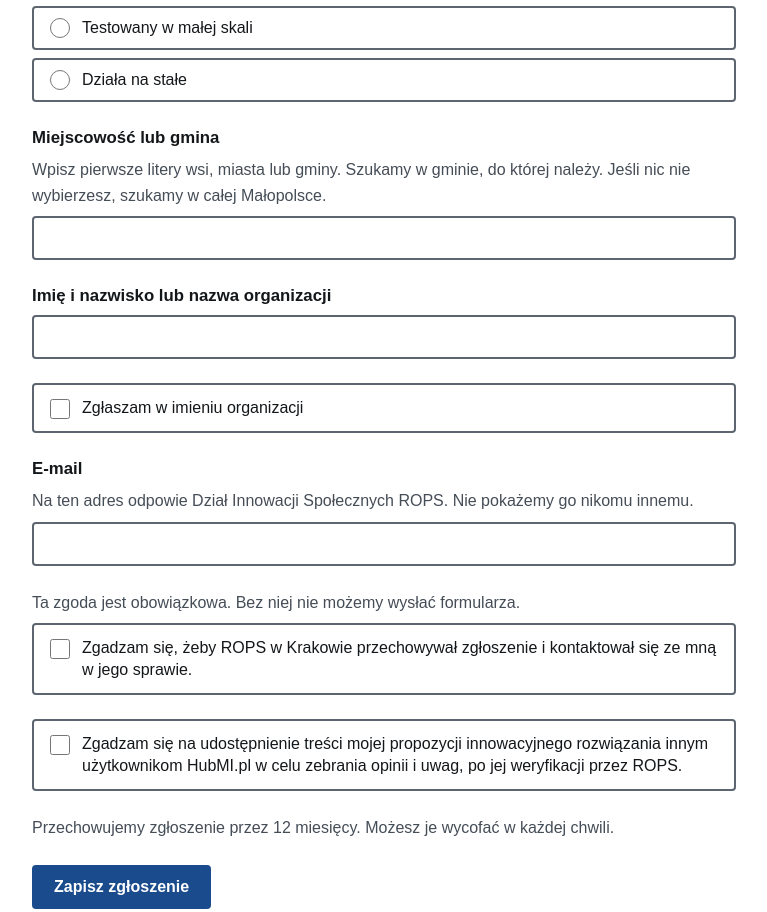
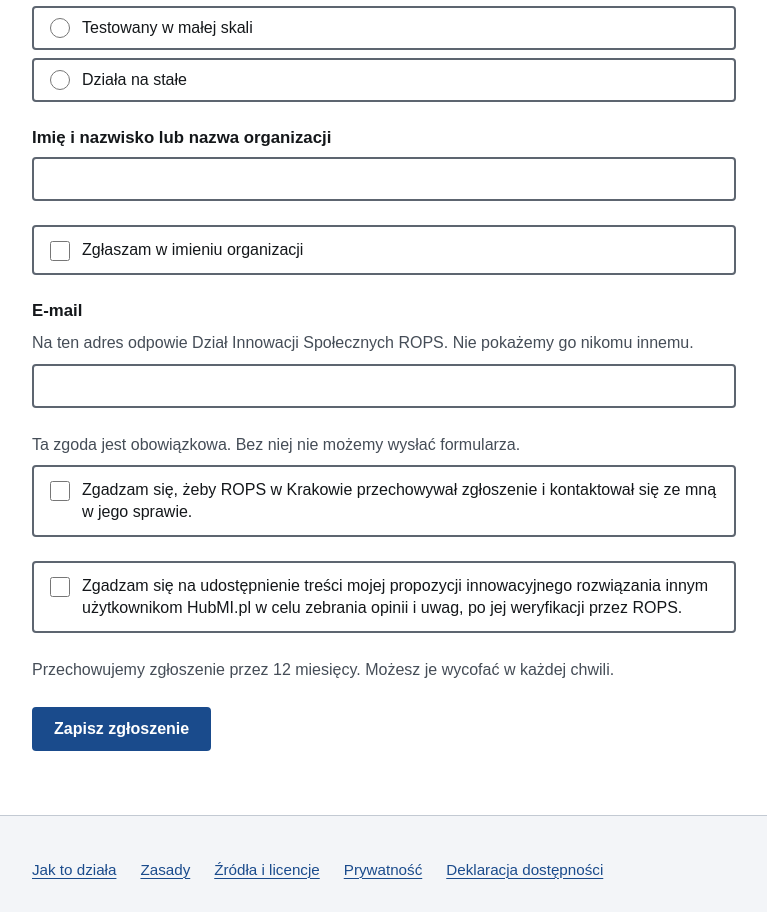
Before and after one commit to bobrovsky420/hackyeah2026, a Next.js app: page /submit-idea in a window 1280 px wide. Shown: the part 2300-3212 px from the top of the page, without its empty margins (64-831 px from the left). Built offline with nearby package versions, Linux system fonts and the light colour scheme; a web font is replaced by a local one.

Commit message:
Remove the place field from the idea form

```diff
--- a/src/app/submit-idea/page.tsx
+++ b/src/app/submit-idea/page.tsx
@@ -4,7 +4,6 @@ import { InfoPage } from "@/components/info/info-page";
 import { Notice } from "@/components/ui/notice";
 import { t } from "@/lib/i18n";
 import { helplines } from "@/lib/catalogue";
-import { localityOptions, placeOptions } from "@/lib/places";
 
 export const metadata: Metadata = { title: t("idea.meta.title") };
 
@@ -15,7 +14,7 @@ export default function SubmitIdeaPage() {
       <Notice title={t("forms.prototype.title")}>
         <p>{t("forms.prototype.text")}</p>
       </Notice>
-      <IdeaForm places={placeOptions()} localities={localityOptions()} helplines={helplines()} />
+      <IdeaForm helplines={helplines()} />
     </InfoPage>
   );
 }
--- a/src/components/forms/idea-form.tsx
+++ b/src/components/forms/idea-form.tsx
@@ -11,11 +11,9 @@ import { Notice } from "@/components/ui/notice";
 import type { Helpline, IdeaKind, IdeaStage } from "@/lib/contracts";
 import { t, type MessageKey } from "@/lib/i18n";
 import { ideaKindCodes, ideaKindLabel, ideaStageCodes, ideaStageLabel, isIdeaKind, isIdeaStage, targetGroupCodes, targetGroupLabel } from "@/lib/labels";
-import type { LocalityOption, PlaceOption } from "@/lib/place-options";
 import { pluralPl } from "@/lib/text";
 import { FormFailed } from "./form-failed";
 import { HONEYPOT_FIELD, Honeypot } from "./honeypot";
-import { PlaceCombobox, type PlaceValue } from "./place-combobox";
 import { ScreenedNotice, useScreenedSubmit } from "./save-need-form";
 import { EMAIL_PATTERN } from "./use-submit-form";
 
@@ -42,12 +40,8 @@ const FOR_WHOM: TextSpec = { id: "dla-kogo", min: 3, max: 500, rows: 2, label: "
  * saved need; once stored, the card's page shows similar innovations.
  */
 export function IdeaForm({
-  places,
-  localities,
   helplines,
 }: {
-  places: PlaceOption[];
-  localities: LocalityOption[];
   /** For the human help of S10 when the gate redirects the text (FR-12.5). */
   helplines: { alarm: Helpline[]; support: Helpline[] };
 }) {
@@ -55,7 +49,6 @@ export function IdeaForm({
   const [texts, setTexts] = useState<Record<string, string>>({});
   const [stage, setStage] = useState<IdeaStage | "">("");
   const [groups, setGroups] = useState<string[]>([]);
-  const [place, setPlace] = useState<PlaceValue>({ text: "", terc: null });
   const [name, setName] = useState("");
   const [isOrganisation, setIsOrganisation] = useState(false);
   const [email, setEmail] = useState("");
@@ -84,7 +77,6 @@ export function IdeaForm({
       for_whom: value(FOR_WHOM).trim(),
       stage,
       target_groups: groups,
-      place_terc: place.terc,
       display_name: name.trim(),
       is_organisation: isOrganisation,
       email: email.trim(),
@@ -95,8 +87,7 @@ export function IdeaForm({
   }
 
   if (status === "screened" && screened === "redirected") {
-    const placeName = places.find((option) => option.terc === place.terc)?.name ?? null;
-    return <HumanHelp placeName={placeName} helplines={helplines} titleAs="h2" />;
+    return <HumanHelp placeName={null} helplines={helplines} titleAs="h2" />;
   }
 
   if (status === "sent") {
@@ -195,7 +186,6 @@ export function IdeaForm({
           value={stage}
           onChange={(next) => setStage(isIdeaStage(next) ? next : "")}
         />
-        <PlaceCombobox id="miejsce" name="miejsce" places={places} localities={localities} value={place} onChange={setPlace} />
         <Field invalid={Boolean(authorError)}>
           <Label htmlFor="autor">{t("idea.author.label")}</Label>
           {authorError && <FieldError id="autor-blad">{authorError}</FieldError>}
```
